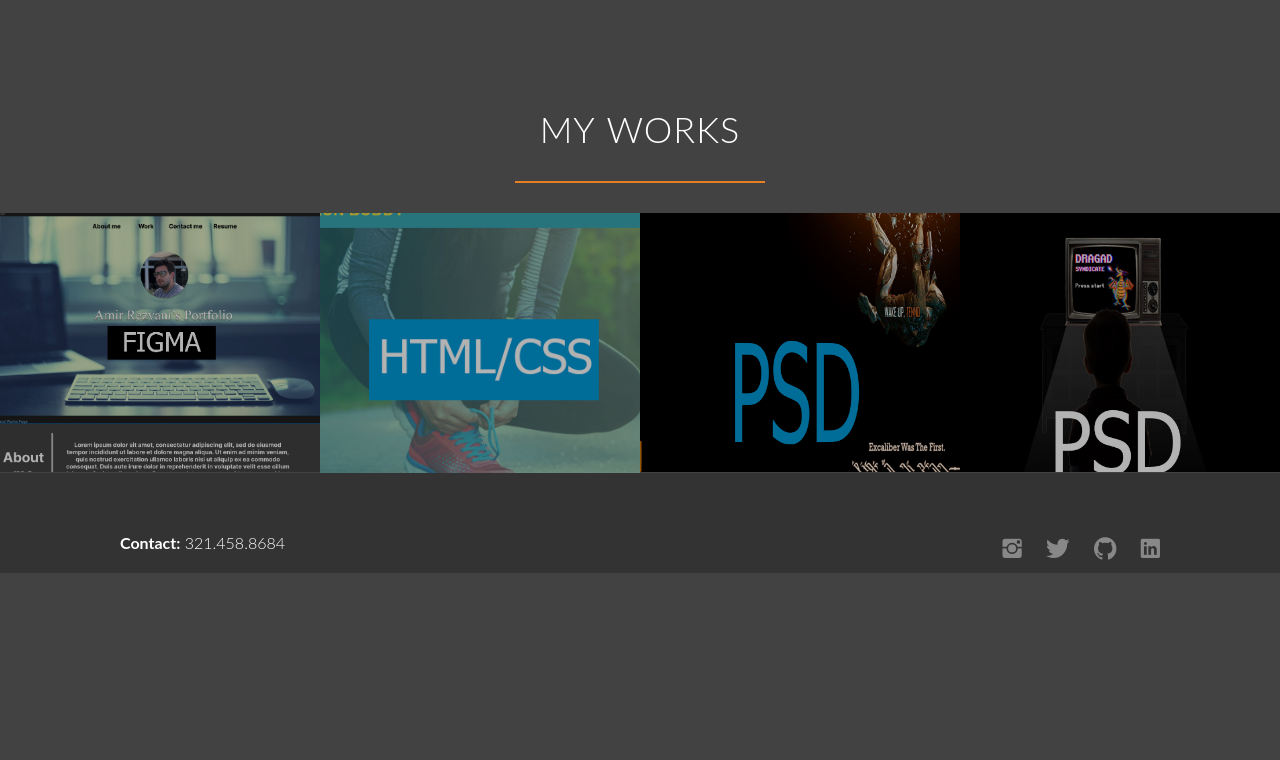
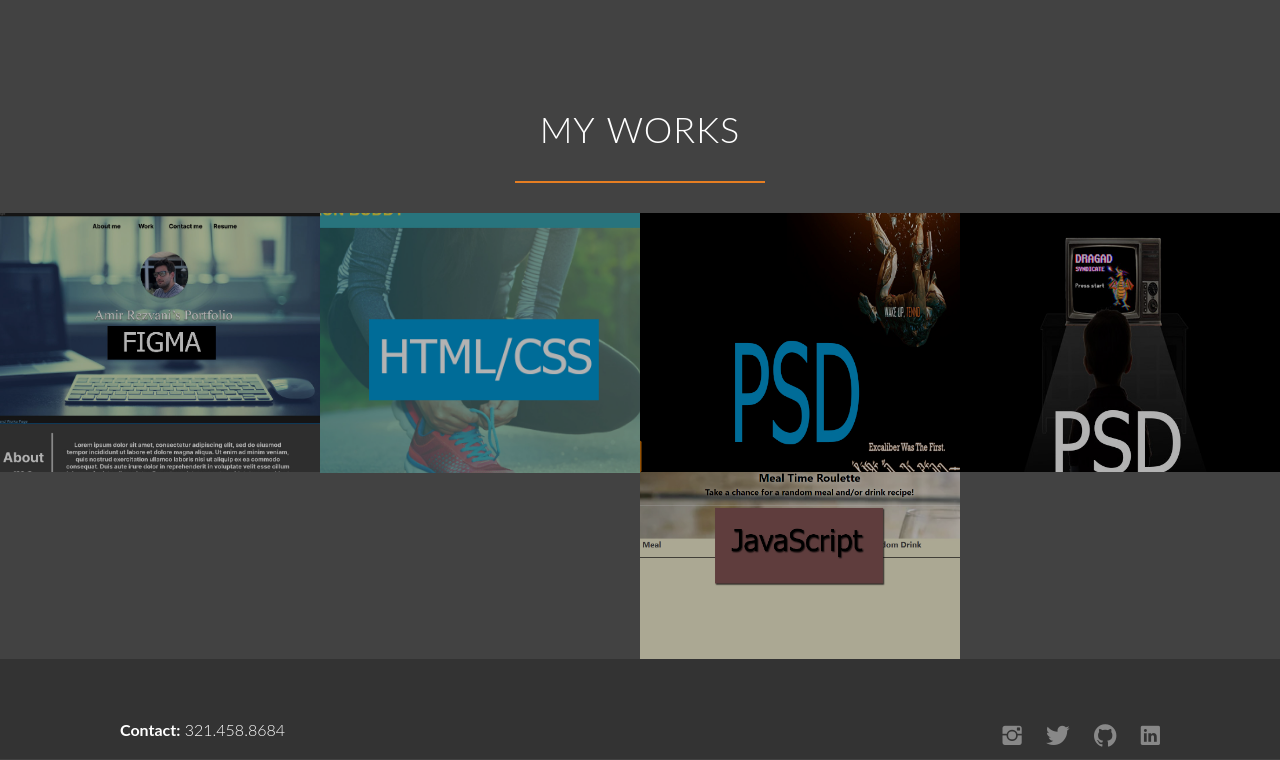
Before and after one commit to AREZVANI95/Portfolio, a plain HTML site: page index.html in a window 1280 px wide. Shown: the part 1105-1865 px from the top of the page. Before the commit the page ends 1678 px from the top, so only its background shows below. Drawn offline with nearby package versions, Linux system fonts and the light colour scheme; a script that the page names is missing; files whose address does not match are found by name.

Commit message:
Update Portfolio
Added Project worked on, and image to go with it.

```diff
--- a/index.html
+++ b/index.html
@@ -78,6 +78,13 @@
                     </a>
                 </figure>
             </li>
+            <li>
+                <figure class="projects-photo">
+                    <a href="https://xoerycaxo.github.io/Meal-Time-Roulette/" target="_blank">
+                        <img src="resources/css/img/Meal-Time-Project.jpg">
+                    </a>
+                </figure>
+            </li>
         </ul>
     </section>
 
@@ -97,6 +104,7 @@
                     </li>
                     <li><a href="https://www.linkedin.com/in/amir-rezvani-0291b71541995/" target="_blank"><i
                                 class="ion-social-linkedin"></i></a></li>
+
                 </ul>
             </div>
         </div>
```
Also changed, not shown: resources/css/img/Meal-Time-Project.jpg (added).
